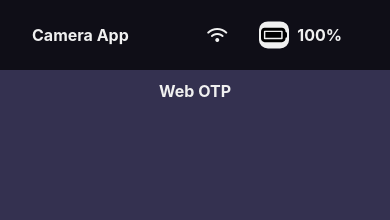
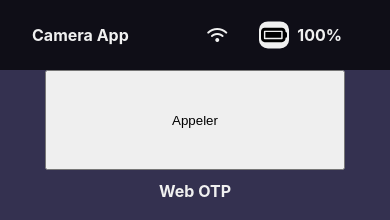
Before and after one commit to Bryndye/pwa, a React (Create React App) app: page / in a window 390 px wide. Shown: the top 220 px of the page. Built offline with nearby package versions, Linux system fonts and the light colour scheme; no server answers.

Commit message:
[DEV] phone call

```diff
--- a/src/components/phone.js
+++ b/src/components/phone.js
@@ -1,18 +1,12 @@
 
 function Phone(){
-    const isMobile = () => {
-        return /Android|webOS|iPhone|iPad|iPod|BlackBerry|IEMobile|Opera Mini/i.test(navigator.userAgent);
-    }
-
     const handlePhoneCall = (phone_number) => {
         window.location.href = `tel:${phone_number}`;
     }
 
     return (
         <div>
-            {
-                isMobile() ?? <button onClick={() => handlePhoneCall('0771225772')}>Appeler</button>
-            }
+            <button onClick={() => handlePhoneCall('0771225772')}>Appeler</button>
         </div>
     )
 }
```
